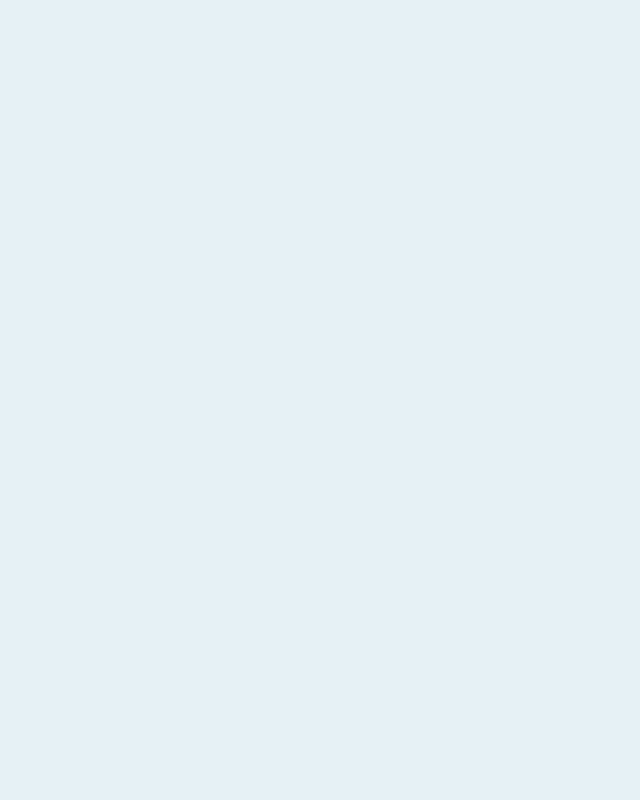
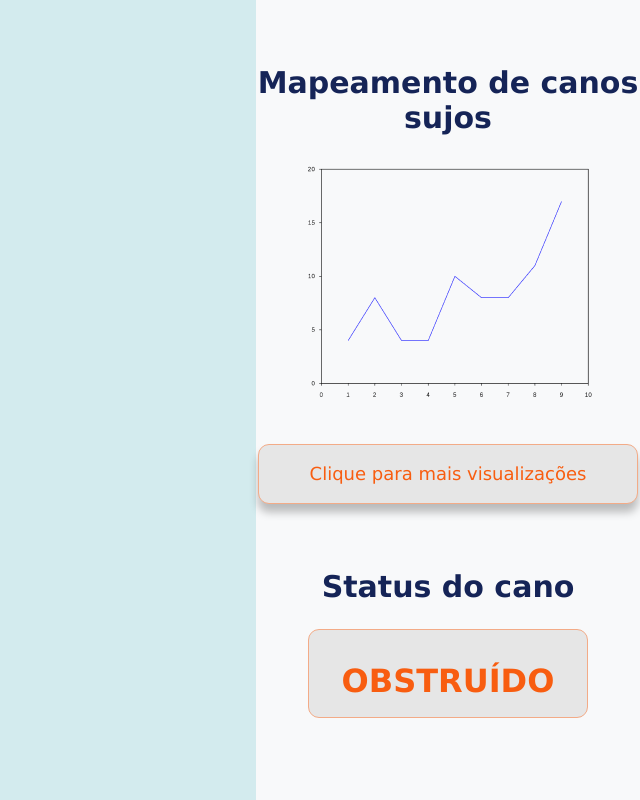
Before and after one commit to Inteli-College/2024-1B-T08-EC06-G02, a React (Create React App) app in the folder src/frontend/: page /visualizacao in a window 1280 px wide. Before the commit this address had no page. Shown: the whole page, without its empty margins (640-1280 px from the left). Built offline with nearby package versions, Linux system fonts and the light colour scheme.

Commit message:
v1 - aba de visualização

```diff
--- a/src/frontend/src/App.js
+++ b/src/frontend/src/App.js
@@ -2,6 +2,7 @@ import React from 'react';
 import { BrowserRouter as Router, Route, Routes } from 'react-router-dom';
 import Login from './pages/login';
 import Principal from './pages/principal';
+import Visualizacao from './pages/visualizar';
 
 const App = () => {
     return (
@@ -10,6 +11,7 @@ const App = () => {
                 <Routes>
                     <Route path="/" element={<Login />} /> {/* Rota padrão */}
                     <Route path="/principal" element={<Principal />} />
+                    <Route path="/visualizacao" element={<Visualizacao />} />
                 </Routes>
             </div>
         </Router>
--- /dev/null
+++ b/src/frontend/src/components/home/aba-visualizar.js
@@ -0,0 +1,28 @@
+import React from 'react';
+import '../../static/partials/visualizar/visualizar.css';  // Caminho correto para o CSS
+
+const AbaVisualizar = () => {
+    return (
+        <div className="aba">
+            <div className="titulo-grafico">
+                <h2>Mapeamento de canos sujos</h2>
+            </div>
+            <div className="grafico-container">
+                    <img src={`${process.env.PUBLIC_URL}/grafico-mock.png`} alt="Grafico" className="grafico" />
+            </div>
+            <button className="analise-button">
+                Clique para mais visualizações
+            </button>
+            <div className="titulo-status">
+                <h2>Status do cano</h2>
+            </div>
+            <div className="status-container">
+                <div className="status">
+                    <p>OBSTRUÍDO</p>
+                </div>
+            </div>
+        </div>
+    );
+}
+
+export default AbaVisualizar;
--- a/src/frontend/src/pages/login.js
+++ b/src/frontend/src/pages/login.js
@@ -1,5 +1,5 @@
 import React from 'react';
-import '../static/partials/login/login.css';  // Mantém o caminho correto para o CSS
+import '../static/partials/login/login.css';
 
 const Login = () => {
     return (
--- /dev/null
+++ b/src/frontend/src/pages/visualizar.js
@@ -0,0 +1,13 @@
+import React from 'react';
+import '../static/partials/visualizar/visualizar.css';
+import AbaVisualizar from '../components/home/aba-visualizar';
+
+const Visualizacao = () => {
+    return (
+       <div className="dados-analise">
+            <AbaVisualizar />
+       </div>
+    );
+}
+
+export default Visualizacao;
--- a/src/frontend/src/static/main.css
+++ b/src/frontend/src/static/main.css
@@ -8,5 +8,5 @@ html,
 body{
     margin: 0;
     font-family: Arial, sans-serif;
-    background-color: #E6F1F5;
+    background-color: #D3EBEE;
 }
--- /dev/null
+++ b/src/frontend/src/static/partials/visualizar/visualizar.css
@@ -0,0 +1,74 @@
+.aba{
+    display: flex;
+    flex-direction: column;
+    justify-content: flex-start;
+    align-items: center;
+    width: 30%;
+    height: 100vh;
+    background-color: #F8F9FA;
+    box-shadow: 0px 0px 20px rgba(0, 0, 0, 0);
+    position: fixed;
+    right: 0;
+    top: 0;
+  }
+
+.titulo-grafico{
+    color: #152457;
+    text-align: center;
+    font-family: 'Lucida Sans', 'Lucida Sans Regular', 'Lucida Grande';
+    font-size: 20px;
+    font-style: normal;
+    font-weight: 800;
+    line-height: normal;
+    margin-top: 40px;
+}
+
+.grafico-container{
+    width: 305px;
+    height: 244px;
+}
+
+.grafico{
+    width: 100%;
+}
+
+.analise-button{
+    width: 380px;
+    height: 60px;
+    border-radius: 11px;
+    border: 1px solid #F3AB87;
+    background: #E6E6E6;
+    box-shadow: 0px 8.227px 8.227px 0px rgba(0, 0, 0, 0.25);
+    color: #F85D10;
+    text-align: center;
+    font-family: 'Lucida Sans', 'Lucida Sans Regular', 'Lucida Grande';
+    font-size: 18px;
+    font-weight: 500;
+    margin-top: 40px;
+}
+
+.titulo-status{
+    color: #152457;
+    text-align: center;
+    font-family: 'Lucida Sans', 'Lucida Sans Regular', 'Lucida Grande';
+    font-size: 20px;
+    font-style: normal;
+    font-weight: 800;
+    line-height: normal;
+    margin-top: 40px;
+}
+
+.status-container{
+    width: 278px;
+    height: 87px;
+    border-radius: 11px;
+    border: 1px solid #F3AB87;
+    background: #E6E6E6;
+    color: #F85D10;
+    text-align: center;
+    font-family: 'Lucida Sans', 'Lucida Sans Regular', 'Lucida Grande';
+    font-size: 32px;
+    font-style: normal;
+    font-weight: 800;
+    line-height: normal;
+}
```
Also changed, not shown: src/frontend/public/grafico-mock.png (added).
